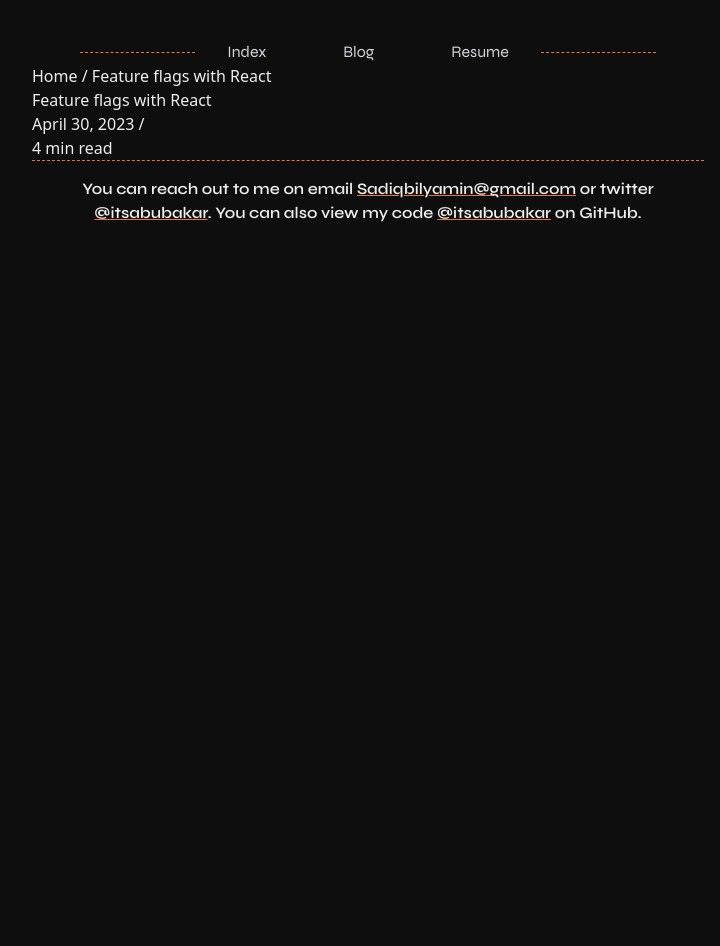
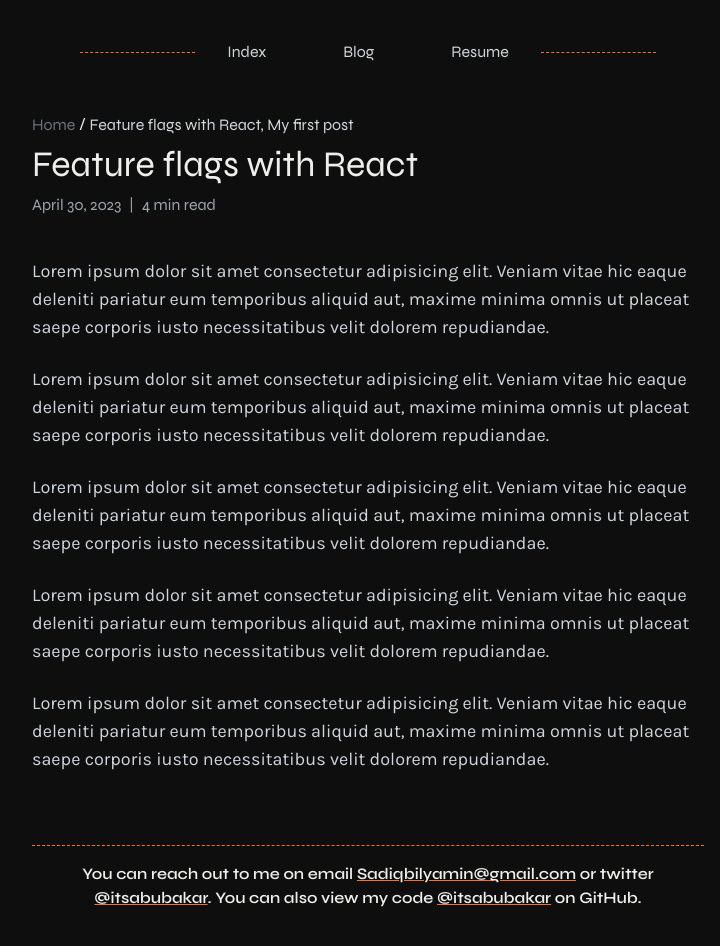
Before and after one commit to itsabubakar/sadiqb, a Next.js app: page /blog/reactstuff in a window 1280 px wide. Shown: the top 946 px of the page, without its empty margins (272-992 px from the left). Before the commit the page ends 800 px from the top, so only its background shows below. Built offline with nearby package versions, Linux system fonts and the light colour scheme.

Commit message:
wrapped up inner blog page

```diff
--- a/app/blog/[article]/page.tsx
+++ /dev/null
@@ -1,34 +0,0 @@
-"use client"
-
-import Link from "next/link"
-
-type Props = {
-    params: {
-        article: string
-    }
-}
-const page = ({ params }: Props) => {
-
-
-    return (
-        <div>
-            <section>
-                {/* bread crumbs */}
-                <div>
-
-                    <Link href={'/'}>Home</Link> <span>/</span> <Link href={'/'}>Feature flags with React</Link>
-                </div>
-
-                {/* Title */}
-                <h1>Feature flags with React</h1>
-
-                {/* date and read time */}
-                <div>
-                    <p>April 30, 2023 /</p>
-                    <p>4 min read</p>
-                </div>
-            </section>
-        </div>
-    )
-}
-export default page
--- a/app/blog/page.tsx
+++ b/app/blog/page.tsx
@@ -9,10 +9,6 @@ const page = (props: Props) => {
             <ul>
                 <BlogLink />
                 <BlogLink />
-                <BlogLink />
-                <BlogLink />
-                <BlogLink />
-
             </ul>
         </section>
     )
--- /dev/null
+++ b/app/blog/reactstuff/page.tsx
@@ -0,0 +1,50 @@
+import { Metadata } from 'next'
+
+
+import Link from "next/link"
+
+type Props = {
+    params: {
+        article: string
+    }
+}
+
+export const metadata: Metadata = {
+    title: 'Next.js',
+}
+
+const page = ({ params }: Props) => {
+
+
+    return (
+        <div className="py-12">
+            <section>
+                {/* bread crumbs */}
+                <div>
+
+                    <Link className="font-headers text-gray-500 hover:text-gray-300 transition duration-200" href={'/'}>Home</Link> <span>/</span> <Link className="font-headers text-gray-300" href={'/'}>Feature flags with React, My first post</Link>
+                </div>
+
+                {/* Title */}
+                <h1 className="font-headers text-4xl py-2">Feature flags with React</h1>
+
+                {/* date and read time */}
+                <div className="flex font-headers gap-2 text-gray-400 items-center">
+                    <p>April 30, 2023</p>
+                    <p>|</p>
+                    <p>4 min read</p>
+                </div>
+            </section>
+
+            {/* Content */}
+            <section className="pt-10 font-body text-gray-300 text-lg">
+                <p className="pb-6">Lorem ipsum dolor sit amet consectetur adipisicing elit. Veniam vitae hic eaque deleniti pariatur eum temporibus aliquid aut, maxime minima omnis ut placeat saepe corporis iusto necessitatibus velit dolorem repudiandae.</p>
+                <p className="pb-6">Lorem ipsum dolor sit amet consectetur adipisicing elit. Veniam vitae hic eaque deleniti pariatur eum temporibus aliquid aut, maxime minima omnis ut placeat saepe corporis iusto necessitatibus velit dolorem repudiandae.</p>
+                <p className="pb-6">Lorem ipsum dolor sit amet consectetur adipisicing elit. Veniam vitae hic eaque deleniti pariatur eum temporibus aliquid aut, maxime minima omnis ut placeat saepe corporis iusto necessitatibus velit dolorem repudiandae.</p>
+                <p className="pb-6">Lorem ipsum dolor sit amet consectetur adipisicing elit. Veniam vitae hic eaque deleniti pariatur eum temporibus aliquid aut, maxime minima omnis ut placeat saepe corporis iusto necessitatibus velit dolorem repudiandae.</p>
+                <p className="pb-6">Lorem ipsum dolor sit amet consectetur adipisicing elit. Veniam vitae hic eaque deleniti pariatur eum temporibus aliquid aut, maxime minima omnis ut placeat saepe corporis iusto necessitatibus velit dolorem repudiandae.</p>
+            </section>
+        </div>
+    )
+}
+export default page
--- a/app/components/Blog/BlogLink.tsx
+++ b/app/components/Blog/BlogLink.tsx
@@ -4,7 +4,7 @@ type Props = {}
 const BlogLink = (props: Props) => {
     return (
         <li className="flex flex-col py-5">
-            <Link className="hover:decoration-wavy hover:underline decoration-orange-500 font-headers text-2xl" href={'/blog/first-post'}>Lorem loremus ipsum dolor sit amet consectetur, adipisicing e</Link>
+            <Link className="hover:decoration-wavy hover:underline decoration-orange-500 font-headers text-2xl" href={'/blog/firstpost'}>Lorem loremus ipsum dolor sit amet consectetur, adipisicing e</Link>
             <p className="text-gray-300 py-1 text-lg font-body">Lorem ipsum dolor sit amet consectetur adipisicing elit. Iste consectetur sequi </p>
             <span className="font-body text-gray-400 text-lg">October 20, 2023</span>
         </li>
--- a/app/components/Blog/BlogSection.tsx
+++ b/app/components/Blog/BlogSection.tsx
@@ -9,8 +9,6 @@ const BlogSection = (props: Props) => {
             <ul>
                 <FeaturedLink />
                 <FeaturedLink />
-                <FeaturedLink />
-                <FeaturedLink />
                 <Link href={'/downloadresume'} className="py-2 transition duration-200 ease-in decoration-wavy font-headers inline-block  md:text-lg underline hover:decoration-orange-500  text-white rounded-lg  hover:text-orange-500 hover:decoration-wavy underline-offset-[4px]">View all posts</Link>
             </ul>
         </section>
--- a/app/components/Resume/Work.tsx
+++ b/app/components/Resume/Work.tsx
@@ -1,7 +1,7 @@
 type Props = {}
 const Work = (props: Props) => {
     return (
-        <div className="border-l border-orange-500 mx-2 my-5 pl-4">
+        <div className="border-l-2 border-orange-500 mx-2 my-5 pl-4">
             <h3 className="text-lg font-headers">ABGMultimedia LTD</h3>
             <p className="font-body text-gray-400 pb-2">Web Developer</p>
             <p className="font-body text-gray-400 border rounded-lg w-fit  px-2 py-1 border-gray-500">2022 - 2023</p>
--- a/app/page.tsx
+++ b/app/page.tsx
@@ -1,5 +1,3 @@
-import Image from 'next/image'
-import Navbar from './components/Navbar/Navbar'
 import BlogSection from './components/Blog/BlogSection'
 import ProjectSection from './components/Projects/ProjectSection'
 import ResumeLink from './components/Resume/ResumeLink'
@@ -11,14 +9,12 @@ export default function Home() {
         <div>
           <h1 className='text-5xl font-bold font-headers pt-10'>Sadiq<span className='text-orange-500 text-5xl'>-</span>B<span className='text-orange-500 text-5xl font-body'>.</span></h1>
           <h2 className='pt-1 text-2xl font-headers'>Full Stack Developer, Kaduna, Nigeria.</h2>
-          <p className='font-body text-lg'>I develop web apps & mobile apps with a focus on good design, accessibility, and great user experience.</p>
-
-          <div className="py-2">
+          <p className='font-body text-lg pb-2'>I develop web apps & mobile apps with a focus on good design, accessibility, and great user experience.</p>
 
 
-            <p>Lorem ipsum dolor sit, amet consectetur adipisicing elit. Eos odio nobis architecto, enim dignissimos, vero omnis unde quae officia consequatur incidunt obcaecati sapiente tempora saepe fugiat nemo laborum ipsum maxime?</p>
-            <ResumeLink />
-          </div>
+
+          <p className='font-body text-lg pb-4'>With a commitment to learning and growing, I bring a diligent and collaborative approach to every project. Let's collaborate and turn your digital ideas into reality.</p>
+          <ResumeLink />
         </div>
 
         <BlogSection />
```
Also changed, not shown: 1 other file (tests, documents, lock files or other folders).
